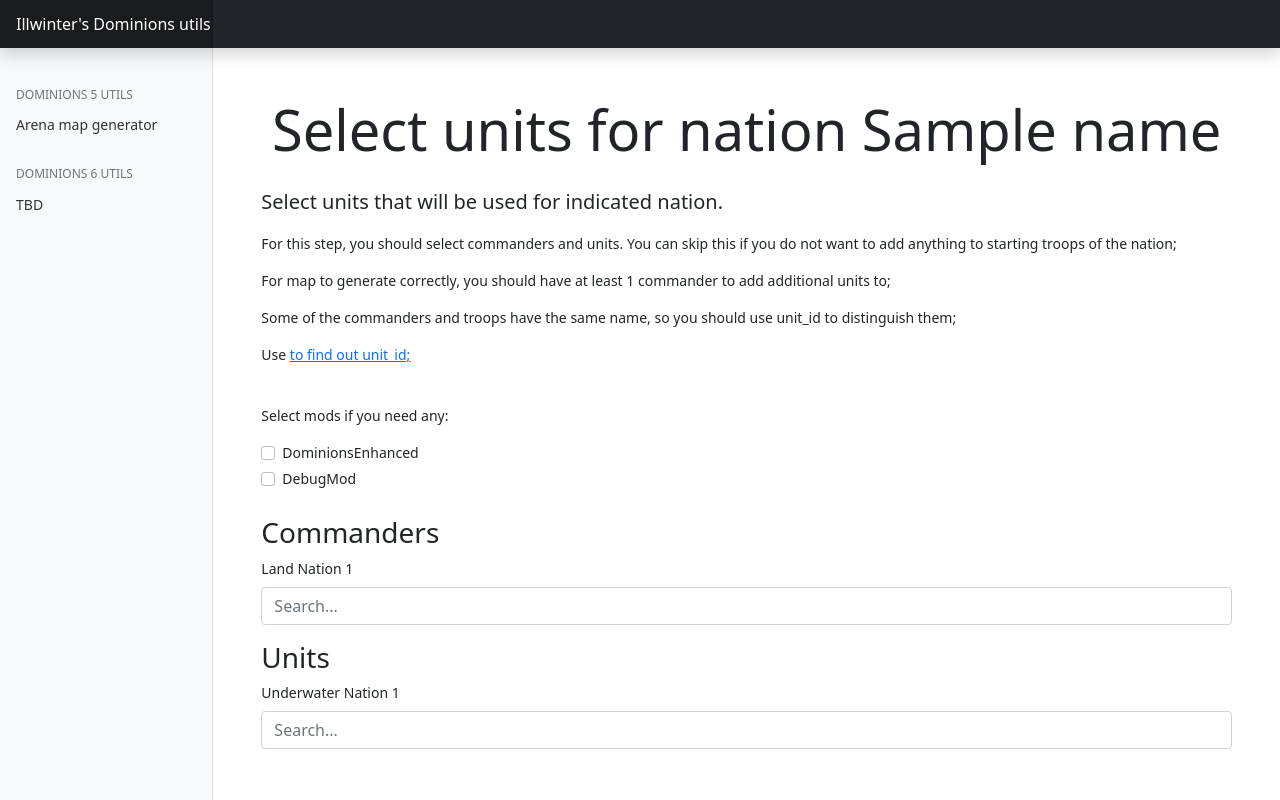
After one commit to AntonDnepr/domutils, a Python web app: template apps/mapgenerator/templates/dom5/units.html in a window 1280 px wide. The commit adds this page. Run offline with Jinja, Linux system fonts and the light colour scheme; the template is opened without the code that fills it: most values are stand-ins (such as "Sample title", 1, 10 or a date in 2020); some libraries are stand-ins or nearby versions.

Commit message:
feat: units page

```diff
--- /dev/null
+++ b/apps/mapgenerator/templates/dom5/units.html
@@ -0,0 +1,62 @@
+{% extends "base.html" %}
+
+{% block main_content %}
+<div class="container mt-5">
+  <div class="text-center">
+    <h2 class="display-4 mb-4">Select units for nation {{name}}</h2>
+  </div>
+  <div class="row">
+    <div class="mb-4">
+        <p class="lead">Select units that will be used for indicated nation.</p>
+        <p>For this step, you should select commanders and units. You can skip this if you do not want to add anything to starting troops of the nation;</p>
+        <p>For map to generate correctly, you should have at least 1 commander to add additional units to;</p>
+        <p>Some of the commanders and troops have the same name, so you should use unit_id to distinguish them;</p>
+        <p>Use <a href="https://larzm42.github.io/dom5inspector/" target="_blank" rel="noopener noreferrer"> to find out unit_id;</a></p>
+    </div>
+  </div>
+  <div class="row">
+    <form id="selectedMods">
+      <div class="mb-4">
+        <p>Select mods if you need any:</p>
+        <div class="form-check">
+          <input class="form-check-input" type="checkbox" value="de" name="mods" id="DominionsEnhanced">
+          <label class="form-check-label" for="DominionsEnhanced">
+            DominionsEnhanced
+          </label>
+        </div>
+        <div class="form-check">
+          <input class="form-check-input" type="checkbox" value="debug" name="mods" id="DebugMod">
+          <label class="form-check-label" for="DebugMod">
+            DebugMod
+          </label>
+        </div>
+      </div>
+    </form>
+    <form class="mb-3">
+        <h3>Commanders</h3>
+        <div class="mb-3 parent-js">
+          <label for="land_nation_1" class="form-label">Land Nation 1</label>
+          <input type="text" class="form-control" id="land_nation_1" name="search_term" data-id="land_nation_1"
+            hx-trigger="keyup changed delay:500ms" hx-target="#land_nation_1Results" placeholder="Search..."
+            hx-include="#selectedMods" hx-get="/dom5/autocomplete/units/">
+          <div id="land_nation_1Results" class="mt-2">
+
+          </div>
+        </div>
+        <h3>Units</h3>
+        <div class="mb-3 parent-js">
+          <label for="water_nation_1" class="form-label">Underwater Nation 1</label>
+          <input type="text" class="form-control" id="water_nation_1" name="search_term" data-id="water_nation_1"
+          hx-trigger="keyup changed delay:500ms" hx-target="#water_nation_1Results" placeholder="Search..."
+          hx-include="#selectedMods" hx-get="/dom5/autocomplete/units/">
+          <div id="water_nation_1Results" class="mt-2">
+
+          </div>
+        </div>
+  </div>
+</div>
+{% endblock main_content %}
+
+{% block extra_js %}
+<script src="https://unpkg.com/htmx.org@1.9.9"></script>
+{% endblock extra_js %}
```
Also changed, not shown: apps/mapgenerator/app.py (+21 -3 lines), apps/mapgenerator/templates/dom5/arena.html (+4 -4 lines), apps/mapgenerator/templates/dom5/arena_nations_select.html (+43 -18 lines), apps/mapgenerator/templates/dom5/includes/units_table.html (added, +20 -0 lines), apps/mapgenerator/tests/test_app.py (+5 -7 lines).
